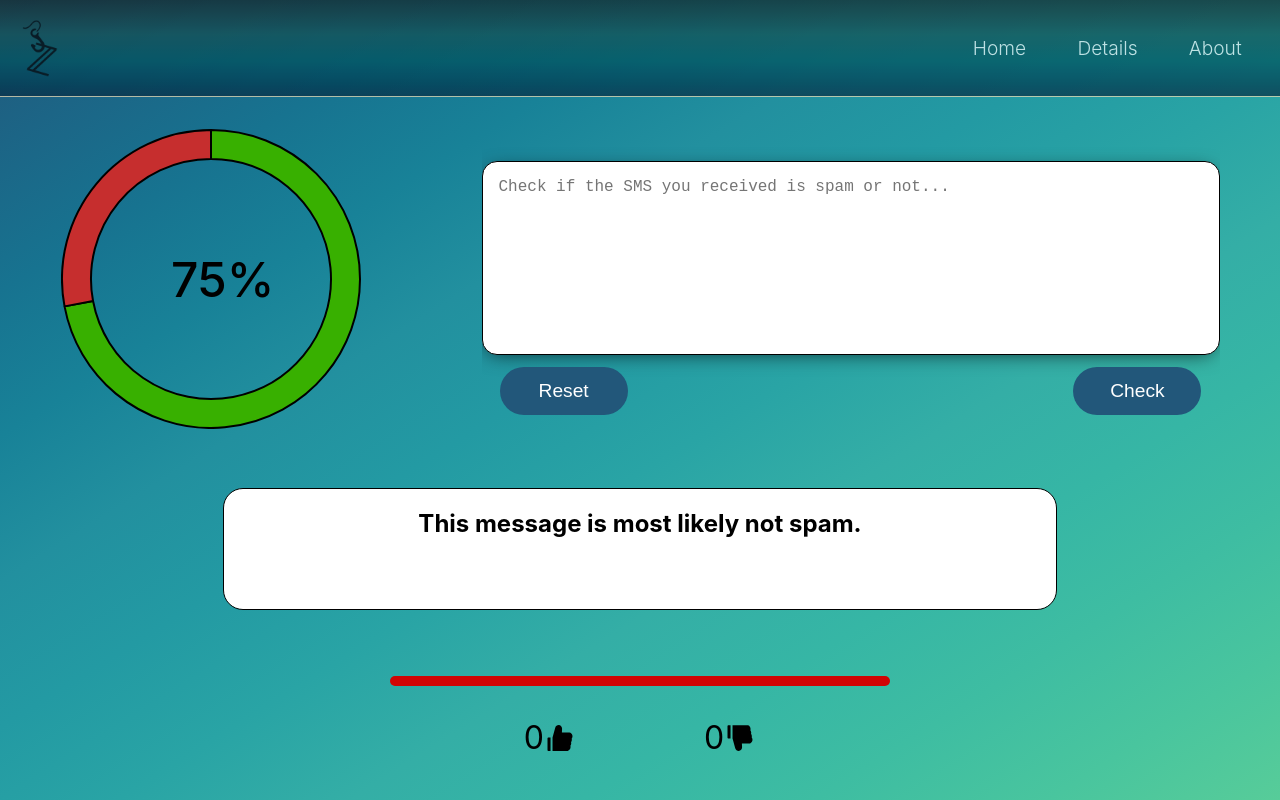
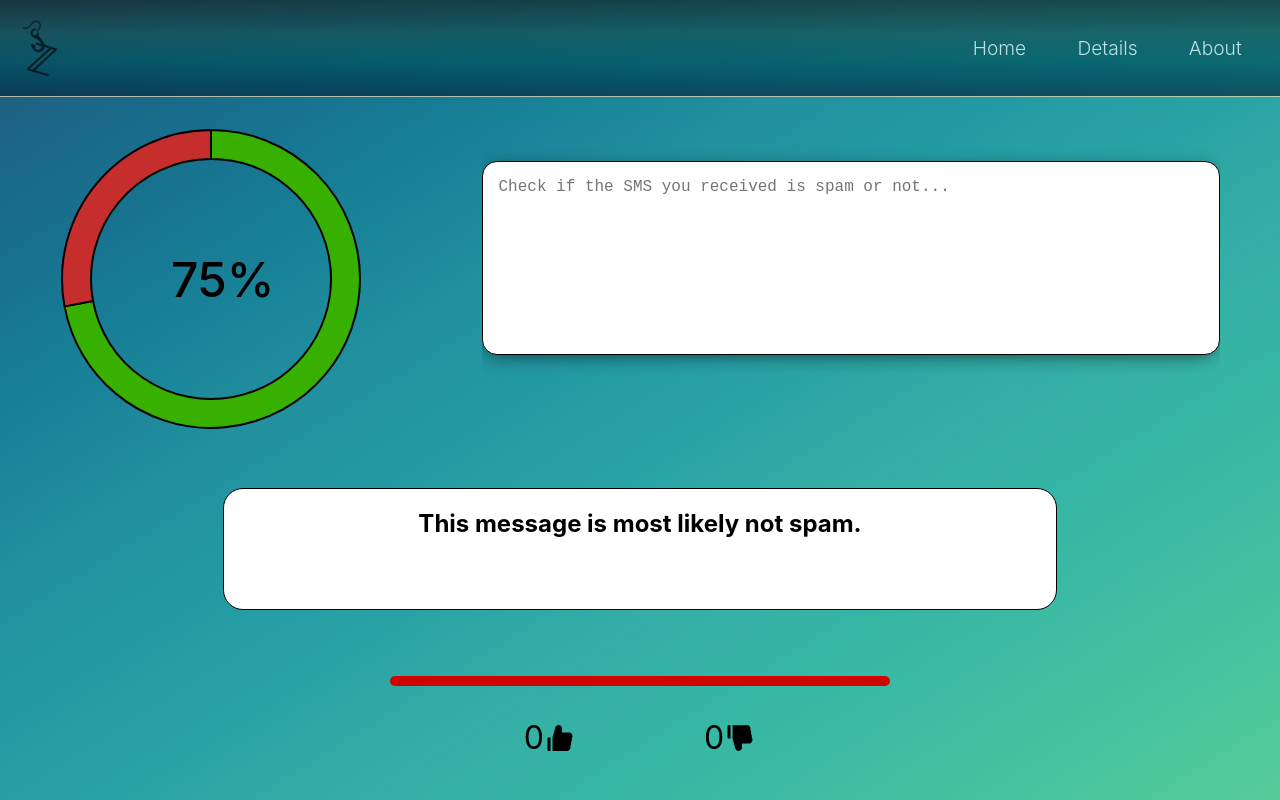
Before and after one commit to pjparties/farzee, a React (Create React App) app: page /Report in a window 1280 px wide. Built offline with nearby package versions, Linux system fonts and the light colour scheme.

Commit message:
commented out buttons

```diff
--- a/src/components/Report.js
+++ b/src/components/Report.js
@@ -36,10 +36,10 @@ function Report() {
               onChange={(e) => setInput(e.target.value)}
               placeholder="Check if the SMS you received is spam or not..."
             ></textarea>
-            <div className="submission">
+            {/* <div className="submission">
               <button onClick={reset}>Reset</button>
-              <button type="submit"><Link className='check' to="/">Check</Link></button>
-            </div>
+              <button type="submit"><Link className='check' to="/">Check</Link></button> */}
+            {/* </div> */}
           </form>
         </div>
       </div>
```
